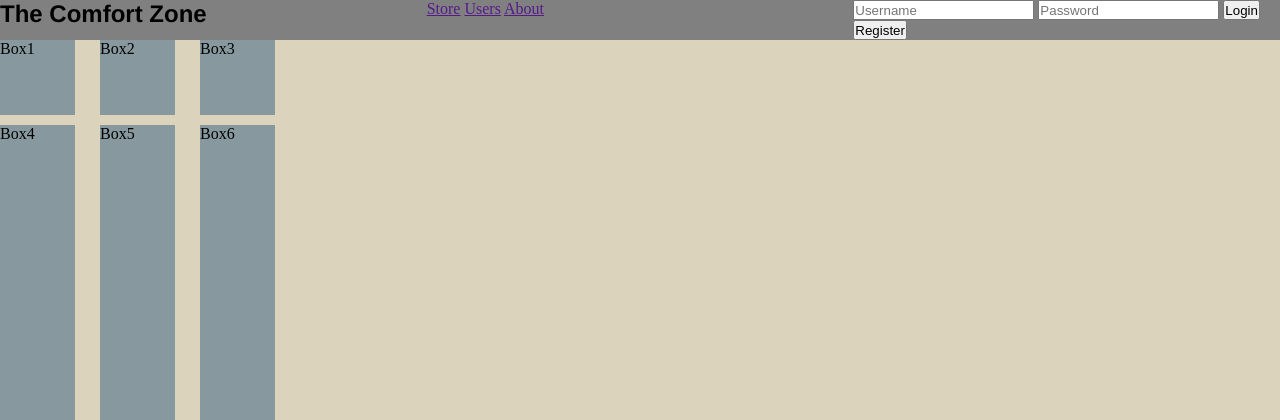
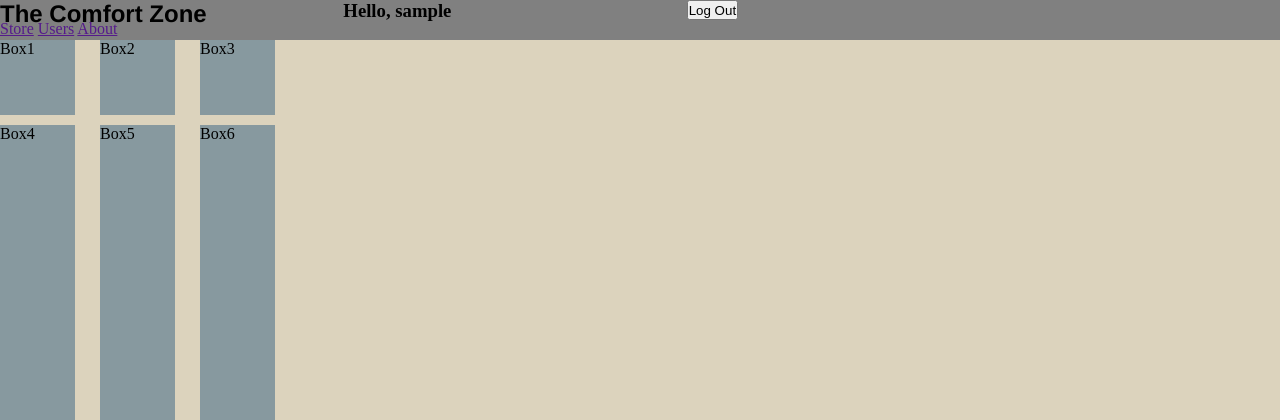
Before and after one commit to Camerxns/CSET-170-Final-Project, a Flask app: template website/templates/design-concept.html in a window 1280 px wide. Shown: the top 420 px of the page. Run offline with Flask 3, Linux system fonts and the light colour scheme; the template is opened without the code that fills it: most values are stand-ins (such as "Sample title", 1, 10 or a date in 2020).

Commit message:
Merging
About to be merged

```diff
--- a/website/templates/design-concept.html
+++ b/website/templates/design-concept.html
@@ -19,8 +19,9 @@
             height: 5%;
             position: sticky;
             background-color: grey;
-            grid-template-columns: repeat(3, 1fr);
+            grid-template-columns: repeat(4, 250px);
             grid-template-rows: repeat(1, 20px);
+            justify-content: space-between;
         }
 
         .main-content{
@@ -49,17 +50,18 @@
     <header class="header-section">
         <div>
             <h2 id="company-title">The Comfort Zone</h2>
+            <div>
+                <a href="">Store</a>
+                <a href="">Users</a>
+                <a href="">About</a>
+            </div>
+        </div>
+
+        <div>
+            <h3>Hello, {{username}}</h3>
         </div>
         <div>
-            <a href="">Store</a>
-            <a href="">Users</a>
-            <a href="">About</a>
-        </div>
-        <div>
-            <input type="text" placeholder="Username" id = "username">
-            <input type="text" placeholder="Password" id = "password">
-            <button name="Login">Login</button>
-            <button name="Register">Register</button>
+            <button name="logout">Log Out</button>
         </div>
     </header>
     {%block body%}
--- a/website/views.py
+++ b/website/views.py
@@ -1,4 +1,6 @@
 from flask import Blueprint, render_template, request, redirect, url_for
+from flask_login import current_user, login_required
+
 
 views = Blueprint('views', __name__)
 
```
